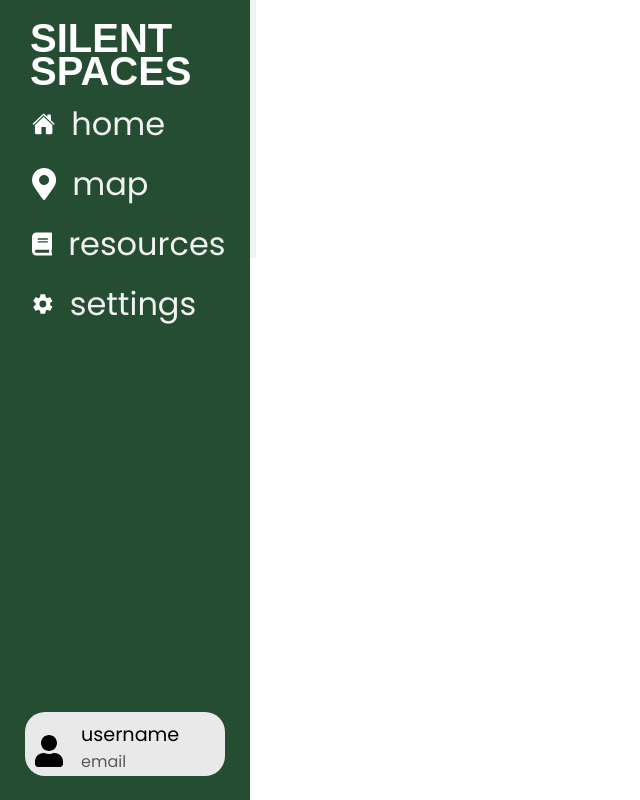
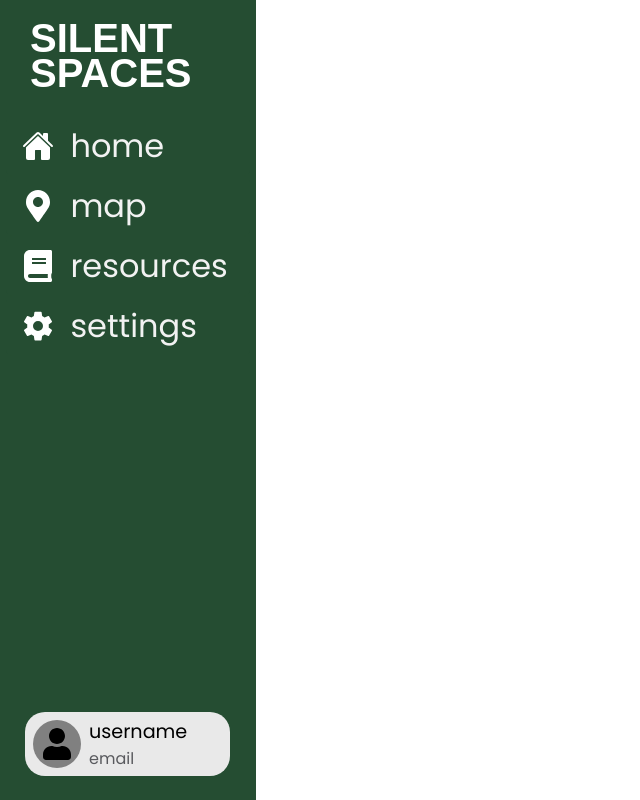
Before and after one commit to Olympicene/Silent-Spaces, a React (Create React App) app in the folder Coding Project/client/: page /menu in a window 1280 px wide. Shown: the whole page, without its empty margins (0-640 px from the left). Built offline with nearby package versions, Linux system fonts and the light colour scheme; no server answers.

Commit message:
some changes to navbar

```diff
--- a/Coding Project/client/src/components/NavBar/NavBar.css
+++ b/Coding Project/client/src/components/NavBar/NavBar.css
@@ -1,26 +1,25 @@
-*{
-  box-sizing: border-box;
-  margin: 0;
-  padding: 0;
-  font-family: 'poppins', sans-serif;;
-}
+  * {
+    box-sizing: border-box;
+    margin: 0;
+    padding: 0;
+    font-family: 'poppins', sans-serif;;
+  }
 
   .nav-menu.active {
     background-color: #254D32;
-    width: 250px;
+    width: 20vw;
     height: 100vh;
+    justify-content: center;
     display: flex;
-    justify-content: center;
     position: fixed;
     top: 0;
     left: 0;
   }
 
   .nav-text {
+    width: 100%;
     display: flex;
-    justify-content: start;
-    align-items: center;
-    padding: 8px 0px 8px 16px;
+    justify-content: center;
     list-style: none;
     height: 60px;
   }
@@ -35,7 +34,8 @@
     display: flex;
     align-items: center;
     padding: 0 16px;
-    border-radius: 4px;
+    border-radius: 6px;
+    margin-top: 20px;
   }
 
   .nav-text a:hover {
@@ -49,11 +49,13 @@
   }
 
   .nav-menu-items {
-    width: 100%;
     background-color: #254D32;
   }
 
   .profile-section {
+    display: flex;
+    align-items: center;
+
     width: 80%;
     height : 4rem;
     position: absolute;
@@ -73,6 +75,5 @@
     font-size: 2.5rem;
     font-family: 'poppins-bold', sans-serif;
     font-weight: 2rem;
-    margin-top: -5%;
     margin-left: 30px;
   }
--- a/Coding Project/client/src/components/NavBar/NavBar.js
+++ b/Coding Project/client/src/components/NavBar/NavBar.js
@@ -7,12 +7,12 @@ import './NavBar.css';
 
 function NavBar() {
   return (
-    <div>
+    <div >
       <IconContext.Provider value={{color:"#ffff", size:"2rem"}}>
       <nav className='nav-menu active'>
         <ul className='nav-menu-items'>
-          <h1 style={{marginTop:"1rem"}}>SILENT</h1>
-          <h1>SPACES</h1>
+          <h1 style={{marginTop:"1rem", marginBottom:"-10px"}}>SILENT</h1>
+          <h1> SPACES</h1>
           {NavbarData.map((item, index) => {
             return (
               <li key = {index} className={item.className}>
@@ -24,7 +24,10 @@ function NavBar() {
             )
           })}
           <div className='profile-section'>
-            <FaIcons.FaUser style={{color:"black", size:"2rem", marginRight:"1rem"}}/>
+            <div style={{marginRight: "0.5rem", backgroundColor: "grey", display: "flex", borderRadius : "50%"}}>
+              <FaIcons.FaUser style={{color:"black", size:"2rem", margin:"0.5rem"}}/>
+            </div>
+
             <div style={{display:"inline-block"}}>
               <p style={{fontSize:"1.2rem"}}>username</p>
               <p style={{fontSize:"1rem", color:"#595A5E"}}>email</p>
```
